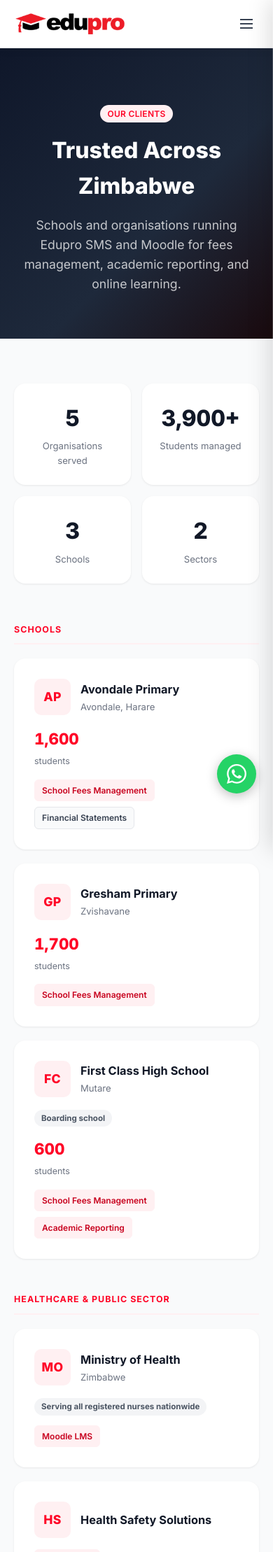
After one commit to ttshava/eduprodocs, a PHP site: page /clients.php in a window 390 px wide. The commit adds this page. Shown: the top 2218 px of the page at 70% size. Run offline with PHP 8.4, Linux system fonts and the light colour scheme; some libraries are stand-ins or nearby versions.

Commit message:
Add Clients page with SEO structured data; correct and expand FAQ
New clients.php lists Edupro's real clients — Avondale Primary, Gresham
Primary, First Class High School, the Ministry of Health, and Health
Safety Solutions — with student counts, modules used (linked to their
module pages), and CollectionPage/ItemList JSON-LD for search/AI
discoverability. Logos use an initials placeholder until real files are
provided; the card renders a real logo automatically once one is set.

Linked from the main nav, mobile nav, and footer; added to sitemap.php
and llms.txt (including a new "Clients" fact section for AI search).

faq.php: corrected the existing "how many schools" answer, which named
a school not in the confirmed client list and omitted two real clients;
added two new questions ("Can I see examples...", "Does Edupro only
work for schools?") linking to the new page.

No design/layout changes — matches existing page structure, CSS
variables, and component classes throughout.

```diff
--- /dev/null
+++ b/clients.php
@@ -0,0 +1,302 @@
+<?php
+$page_title       = 'Our Clients | Edupro SMS';
+$page_description = 'Schools and organisations across Zimbabwe using Edupro SMS and Moodle — Avondale Primary, Gresham Primary, First Class High School, the Ministry of Health, and Health Safety Solutions.';
+$page_keywords    = 'Edupro SMS clients, school management system Zimbabwe case studies, Avondale Primary school fees system, Gresham Primary Zvishavane, First Class High School Mutare, Ministry of Health Zimbabwe Moodle, Moodle Zimbabwe clients';
+$current_page     = 'clients';
+require_once $_SERVER['DOCUMENT_ROOT'] . '/includes/site-config.php';
+
+$breadcrumbs = [
+    ['name' => 'Home', 'url' => SITE_URL . '/'],
+    ['name' => 'Clients'],
+];
+
+/**
+ * Real clients, confirmed by Edupro. Logos are pending real files from
+ * the client — `logo` stays null until one is dropped into
+ * /assets/img/clients/, at which point the card below renders it
+ * instead of the initials tile automatically.
+ */
+$clients = [
+    [
+        'sector'   => 'school',
+        'name'     => 'Avondale Primary',
+        'location' => 'Avondale, Harare',
+        'students' => 1600,
+        'note'     => null,
+        'logo'     => null,
+        'modules'  => [
+            ['label' => 'School Fees Management', 'href' => '/modules/fin-500.php'],
+            ['label' => 'Financial Statements', 'href' => null],
+        ],
+    ],
+    [
+        'sector'   => 'school',
+        'name'     => 'Gresham Primary',
+        'location' => 'Zvishavane',
+        'students' => 1700,
+        'note'     => null,
+        'logo'     => null,
+        'modules'  => [
+            ['label' => 'School Fees Management', 'href' => '/modules/fin-500.php'],
+        ],
+    ],
+    [
+        'sector'   => 'school',
+        'name'     => 'First Class High School',
+        'location' => 'Mutare',
+        'students' => 600,
+        'note'     => 'Boarding school',
+        'logo'     => null,
+        'modules'  => [
+            ['label' => 'School Fees Management', 'href' => '/modules/fin-500.php'],
+            ['label' => 'Academic Reporting', 'href' => '/modules/rpt-800.php'],
+        ],
+    ],
+    [
+        'sector'   => 'health',
+        'name'     => 'Ministry of Health',
+        'location' => 'Zimbabwe',
+        'students' => null,
+        'note'     => 'Serving all registered nurses nationwide',
+        'logo'     => null,
+        'modules'  => [
+            ['label' => 'Moodle LMS', 'href' => '/modules/lms-200.php'],
+        ],
+    ],
+    [
+        'sector'   => 'health',
+        'name'     => 'Health Safety Solutions',
+        'location' => null,
+        'students' => null,
+        'note'     => null,
+        'logo'     => null,
+        'modules'  => [
+            ['label' => 'Moodle LMS', 'href' => '/modules/lms-200.php'],
+        ],
+    ],
+];
+
+function client_initials($name) {
+    $words = preg_split('/\s+/', trim($name));
+    $words = array_slice($words, 0, 2);
+    $chars = '';
+    foreach ($words as $w) {
+        $chars .= mb_strtoupper(mb_substr($w, 0, 1));
+    }
+    return $chars;
+}
+
+$total_students = 0;
+$sector_count_seen = [];
+$schools = [];
+$health = [];
+$item_list = [];
+$position = 0;
+
+foreach ($clients as $c) {
+    if ($c['students']) {
+        $total_students += $c['students'];
+    }
+    $sector_count_seen[$c['sector']] = true;
+    if ($c['sector'] === 'school') {
+        $schools[] = $c;
+    } elseif ($c['sector'] === 'health') {
+        $health[] = $c;
+    }
+
+    $position++;
+    $org = ['@type' => 'Organization', 'name' => $c['name']];
+    if ($c['location']) {
+        $org['address'] = [
+            '@type'           => 'PostalAddress',
+            'addressLocality' => $c['location'],
+            'addressCountry'  => 'ZW',
+        ];
+    }
+    $item_list[] = ['@type' => 'ListItem', 'position' => $position, 'item' => $org];
+}
+$sector_count = count($sector_count_seen);
+
+$schema_json = ld_json([
+    '@context'    => 'https://schema.org',
+    '@type'       => 'CollectionPage',
+    'name'        => 'Edupro SMS Clients',
+    'description' => $page_description,
+    'url'         => CANONICAL_URL,
+    'about'       => [
+        '@type' => 'Organization',
+        'name'  => COMPANY,
+        'url'   => SITE_URL,
+    ],
+    'mainEntity'  => [
+        '@type'           => 'ItemList',
+        'itemListElement' => $item_list,
+    ],
+]);
+
+include $_SERVER['DOCUMENT_ROOT'] . '/includes/header.php';
+?>
+<style>
+  .clients-hero {
+    background: linear-gradient(135deg, #0f172a 0%, #1e293b 60%, #1a0a0e 100%);
+    padding: 80px 0 64px;
+    text-align: center;
+    color: #fff;
+  }
+  .clients-hero h1 { font-size: clamp(2rem,5vw,3rem); font-weight: 800; margin-bottom: 16px; }
+  .clients-hero p  { font-size: 1.1rem; color: rgba(255,255,255,.75); max-width: 560px; margin: 0 auto; }
+
+  .clients-section { padding: 64px 0 80px; background: var(--gray-50); }
+
+  .clients-stats {
+    display: grid; grid-template-columns: repeat(4,1fr); gap: 16px;
+    margin-bottom: 56px;
+  }
+  @media(max-width:700px){ .clients-stats{ grid-template-columns:1fr 1fr; } }
+  .clients-stat {
+    background: #fff; border-radius: var(--radius-lg); box-shadow: var(--shadow-sm);
+    padding: 24px; text-align: center;
+  }
+  .clients-stat-num { font-size: 2rem; font-weight: 800; color: var(--gray-900); font-variant-numeric: tabular-nums; }
+  .clients-stat-label { font-size: .82rem; color: var(--gray-500); margin-top: 4px; }
+
+  .clients-group-title {
+    font-size: .78rem; font-weight: 700; color: var(--red); text-transform: uppercase;
+    letter-spacing: .08em; margin: 0 0 20px; padding-bottom: 10px;
+    border-bottom: 2px solid var(--red-light);
+  }
+  .clients-group { margin-bottom: 48px; }
+  .clients-grid {
+    display: grid; grid-template-columns: repeat(auto-fill,minmax(300px,1fr)); gap: 20px;
+  }
+  .client-card {
+    background: #fff; border-radius: var(--radius-lg); box-shadow: var(--shadow-sm);
+    padding: 28px; border: 1.5px solid transparent; transition: box-shadow .18s, transform .18s, border-color .18s;
+  }
+  .client-card:hover { box-shadow: var(--shadow-md); transform: translateY(-2px); border-color: var(--gray-200); }
+  .client-card-head { display: flex; align-items: center; gap: 14px; margin-bottom: 16px; }
+  .client-logo {
+    width: 52px; height: 52px; min-width: 52px; border-radius: var(--radius-md);
+    background: var(--red-light); color: var(--red);
+    display: flex; align-items: center; justify-content: center;
+    font-size: 1.1rem; font-weight: 800; letter-spacing: .02em;
+  }
+  .client-card h3 { font-size: 1.02rem; font-weight: 700; color: var(--gray-900); }
+  .client-location { font-size: .82rem; color: var(--gray-500); margin-top: 2px; }
+  .client-note {
+    display: inline-block; font-size: .72rem; font-weight: 700; color: var(--gray-600);
+    background: var(--gray-100); border-radius: 999px; padding: 3px 10px; margin-bottom: 14px;
+  }
+  .client-stat {
+    font-size: 1.4rem; font-weight: 800; color: var(--red); font-variant-numeric: tabular-nums;
+    margin-bottom: 4px;
+  }
+  .client-stat-label { font-size: .78rem; color: var(--gray-500); margin-bottom: 16px; }
+  .client-modules { display: flex; flex-wrap: wrap; gap: 8px; }
+  .client-module-tag {
+    font-size: .75rem; font-weight: 600; color: var(--gray-700);
+    background: var(--gray-50); border: 1px solid var(--gray-200); border-radius: var(--radius-sm);
+    padding: 5px 10px;
+  }
+  a.client-module-tag { color: var(--red-dark); border-color: var(--red-light); background: var(--red-light); }
+  a.client-module-tag:hover { background: var(--red); color: #fff; border-color: var(--red); }
+
+  .clients-cta {
+    margin-top: 8px; background: #fff; border-radius: var(--radius-lg); box-shadow: var(--shadow-sm);
+    padding: 40px; text-align: center;
+  }
+  .clients-cta h2 { font-size: 1.5rem; font-weight: 800; color: var(--gray-900); margin-bottom: 10px; }
+  .clients-cta p { color: var(--gray-500); margin-bottom: 24px; }
+  .clients-cta-actions { display: flex; gap: 12px; justify-content: center; flex-wrap: wrap; }
+</style>
+
+<section class="clients-hero">
+  <div class="container">
+    <div class="module-code badge badge-red" style="margin-bottom:14px;">OUR CLIENTS</div>
+    <h1>Trusted Across Zimbabwe</h1>
+    <p>Schools and organisations running Edupro SMS and Moodle for fees management, academic reporting, and online learning.</p>
+  </div>
+</section>
+
+<section class="clients-section">
+  <div class="container">
+
+    <div class="clients-stats">
+      <div class="clients-stat">
+        <div class="clients-stat-num"><?= count($clients) ?></div>
+        <div class="clients-stat-label">Organisations served</div>
+      </div>
+      <div class="clients-stat">
+        <div class="clients-stat-num"><?= number_format($total_students) ?>+</div>
+        <div class="clients-stat-label">Students managed</div>
+      </div>
+      <div class="clients-stat">
+        <div class="clients-stat-num"><?= count($schools) ?></div>
+        <div class="clients-stat-label">Schools</div>
+      </div>
+      <div class="clients-stat">
+        <div class="clients-stat-num"><?= $sector_count ?></div>
+        <div class="clients-stat-label">Sectors</div>
+      </div>
+    </div>
+
+    <?php
+    $render_group = function ($title, $group) {
+        if (empty($group)) return;
+        echo '<div class="clients-group">';
+        echo '<h2 class="clients-group-title">' . htmlspecialchars($title) . '</h2>';
+        echo '<div class="clients-grid">';
+        foreach ($group as $c) {
+            echo '<div class="client-card">';
+            echo '<div class="client-card-head">';
+            if ($c['logo']) {
+                echo '<img class="client-logo" src="' . htmlspecialchars($c['logo']) . '" alt="' . htmlspecialchars($c['name']) . ' logo" style="object-fit:contain;">';
+            } else {
+                echo '<div class="client-logo" aria-hidden="true">' . htmlspecialchars(client_initials($c['name'])) . '</div>';
+            }
+            echo '<div><h3>' . htmlspecialchars($c['name']) . '</h3>';
+            if ($c['location']) {
+                echo '<div class="client-location">' . htmlspecialchars($c['location']) . '</div>';
+            }
+            echo '</div></div>';
+
+            if ($c['note']) {
+                echo '<span class="client-note">' . htmlspecialchars($c['note']) . '</span>';
+            }
+
+            if ($c['students']) {
+                echo '<div class="client-stat">' . number_format($c['students']) . '</div>';
+                echo '<div class="client-stat-label">students</div>';
+            }
+
+            echo '<div class="client-modules">';
+            foreach ($c['modules'] as $m) {
+                if ($m['href']) {
+                    echo '<a class="client-module-tag" href="' . htmlspecialchars($m['href']) . '">' . htmlspecialchars($m['label']) . '</a>';
+                } else {
+                    echo '<span class="client-module-tag">' . htmlspecialchars($m['label']) . '</span>';
+                }
+            }
+            echo '</div>';
+            echo '</div>';
+        }
+        echo '</div></div>';
+    };
+
+    $render_group('Schools', $schools);
+    $render_group('Healthcare & Public Sector', $health);
+    ?>
+
+    <div class="clients-cta">
+      <h2>Ready to Join Them?</h2>
+      <p>See how Edupro SMS can run fees, reporting, and online learning for your school or organisation.</p>
+      <div class="clients-cta-actions">
+        <a href="/demo.php" class="btn btn-red">Book a Demo</a>
+        <a href="/register.php" class="btn btn-outline-red">Register Your School</a>
+      </div>
+    </div>
+
+  </div>
+</section>
+
+<?php include $_SERVER['DOCUMENT_ROOT'] . '/includes/footer.php'; ?>
--- a/includes/footer.php
+++ b/includes/footer.php
@@ -42,6 +42,7 @@
         <a href="/subjects.php"><svg xmlns="http://www.w3.org/2000/svg" viewBox="0 0 24 24" fill="none" stroke="currentColor" stroke-width="2" aria-hidden="true" width="14" height="14"><polyline points="9 18 15 12 9 6"/></svg>Curriculum &amp; Subjects</a>
         <a href="/pricing.php"><svg xmlns="http://www.w3.org/2000/svg" viewBox="0 0 24 24" fill="none" stroke="currentColor" stroke-width="2" aria-hidden="true" width="14" height="14"><polyline points="9 18 15 12 9 6"/></svg>Pricing</a>
         <a href="/faq.php"><svg xmlns="http://www.w3.org/2000/svg" viewBox="0 0 24 24" fill="none" stroke="currentColor" stroke-width="2" aria-hidden="true" width="14" height="14"><polyline points="9 18 15 12 9 6"/></svg>FAQ</a>
+        <a href="/clients.php"><svg xmlns="http://www.w3.org/2000/svg" viewBox="0 0 24 24" fill="none" stroke="currentColor" stroke-width="2" aria-hidden="true" width="14" height="14"><polyline points="9 18 15 12 9 6"/></svg>Clients</a>
         <a href="/docs.php"><svg xmlns="http://www.w3.org/2000/svg" viewBox="0 0 24 24" fill="none" stroke="currentColor" stroke-width="2" aria-hidden="true" width="14" height="14"><polyline points="9 18 15 12 9 6"/></svg>Documentation</a>
         <a href="/contact.php"><svg xmlns="http://www.w3.org/2000/svg" viewBox="0 0 24 24" fill="none" stroke="currentColor" stroke-width="2" aria-hidden="true" width="14" height="14"><polyline points="9 18 15 12 9 6"/></svg>Contact Us</a>
       </div>
--- a/includes/header.php
+++ b/includes/header.php
@@ -310,6 +310,13 @@ endif;
       </div>
 
       <div class="nav-item" role="none">
+        <a href="/clients.php" class="nav-link<?= nav_class('clients') ?>" role="menuitem">
+          <svg xmlns="http://www.w3.org/2000/svg" viewBox="0 0 24 24" fill="none" stroke="currentColor" stroke-width="2" aria-hidden="true"><path d="M17 21v-2a4 4 0 0 0-4-4H5a4 4 0 0 0-4 4v2"/><circle cx="9" cy="7" r="4"/><path d="M23 21v-2a4 4 0 0 0-3-3.87"/><path d="M16 3.13a4 4 0 0 1 0 7.75"/></svg>
+          Clients
+        </a>
+      </div>
+
+      <div class="nav-item" role="none">
         <a href="/blog/index.php" class="nav-link<?= nav_class('blog') ?>" role="menuitem">
           <svg xmlns="http://www.w3.org/2000/svg" viewBox="0 0 24 24" fill="none" stroke="currentColor" stroke-width="2" aria-hidden="true"><path d="M12 20h9"/><path d="M16.5 3.5a2.121 2.121 0 0 1 3 3L7 19l-4 1 1-4L16.5 3.5z"/></svg>
           Blog
@@ -367,6 +374,7 @@ endif;
       <a href="/getting-started.php" class="mobile-nav-link"><svg xmlns="http://www.w3.org/2000/svg" viewBox="0 0 24 24" fill="none" stroke="currentColor" stroke-width="2" width="16" height="16" aria-hidden="true"><polyline points="13 17 18 12 13 7"/><polyline points="6 17 11 12 6 7"/></svg> Get Started</a>
       <a href="/pricing.php" class="mobile-nav-link"><svg xmlns="http://www.w3.org/2000/svg" viewBox="0 0 24 24" fill="none" stroke="currentColor" stroke-width="2" width="16" height="16" aria-hidden="true"><line x1="12" y1="1" x2="12" y2="23"/><path d="M17 5H9.5a3.5 3.5 0 0 0 0 7h5a3.5 3.5 0 0 1 0 7H6"/></svg> Pricing</a>
       <a href="/faq.php" class="mobile-nav-link"><svg xmlns="http://www.w3.org/2000/svg" viewBox="0 0 24 24" fill="none" stroke="currentColor" stroke-width="2" width="16" height="16" aria-hidden="true"><circle cx="12" cy="12" r="10"/><path d="M9.09 9a3 3 0 0 1 5.83 1c0 2-3 3-3 3"/><line x1="12" y1="17" x2="12.01" y2="17"/></svg> FAQ</a>
+      <a href="/clients.php" class="mobile-nav-link"><svg xmlns="http://www.w3.org/2000/svg" viewBox="0 0 24 24" fill="none" stroke="currentColor" stroke-width="2" width="16" height="16" aria-hidden="true"><path d="M17 21v-2a4 4 0 0 0-4-4H5a4 4 0 0 0-4 4v2"/><circle cx="9" cy="7" r="4"/><path d="M23 21v-2a4 4 0 0 0-3-3.87"/><path d="M16 3.13a4 4 0 0 1 0 7.75"/></svg> Clients</a>
       <a href="/gallery.php" class="mobile-nav-link"><svg xmlns="http://www.w3.org/2000/svg" viewBox="0 0 24 24" fill="none" stroke="currentColor" stroke-width="2" width="16" height="16" aria-hidden="true"><rect x="3" y="3" width="18" height="18" rx="2"/><circle cx="8.5" cy="8.5" r="1.5"/><polyline points="21 15 16 10 5 21"/></svg> Screenshots &amp; Demo</a>
       <a href="/blog/index.php" class="mobile-nav-link"><svg xmlns="http://www.w3.org/2000/svg" viewBox="0 0 24 24" fill="none" stroke="currentColor" stroke-width="2" width="16" height="16" aria-hidden="true"><path d="M12 20h9"/><path d="M16.5 3.5a2.121 2.121 0 0 1 3 3L7 19l-4 1 1-4L16.5 3.5z"/></svg> Blog</a>
       <a href="/subjects.php" class="mobile-nav-link"><svg xmlns="http://www.w3.org/2000/svg" viewBox="0 0 24 24" fill="none" stroke="currentColor" stroke-width="2" width="16" height="16" aria-hidden="true"><path d="M22 10v6M2 10l10-5 10 5-10 5z"/><path d="M6 12v5c3 3 9 3 12 0v-5"/></svg> ZIMSEC &amp; Cambridge Curriculum</a>
--- a/sitemap.php
+++ b/sitemap.php
@@ -12,6 +12,7 @@ $pages = [
   ['/getting-started.php', $today, 'monthly', '0.9'],
   ['/subjects.php', $today, 'monthly', '0.8'],
   ['/faq.php', $today, 'monthly', '0.8'],
+  ['/clients.php', $today, 'monthly', '0.8'],
   ['/gallery.php', $today, 'monthly', '0.7'],
   ['/docs.php', $today, 'monthly', '0.7'],
   ['/contact.php', $today, 'monthly', '0.7'],
```
Also changed, not shown: faq.php (+12 -2 lines), llms.txt (+9 -0 lines).
